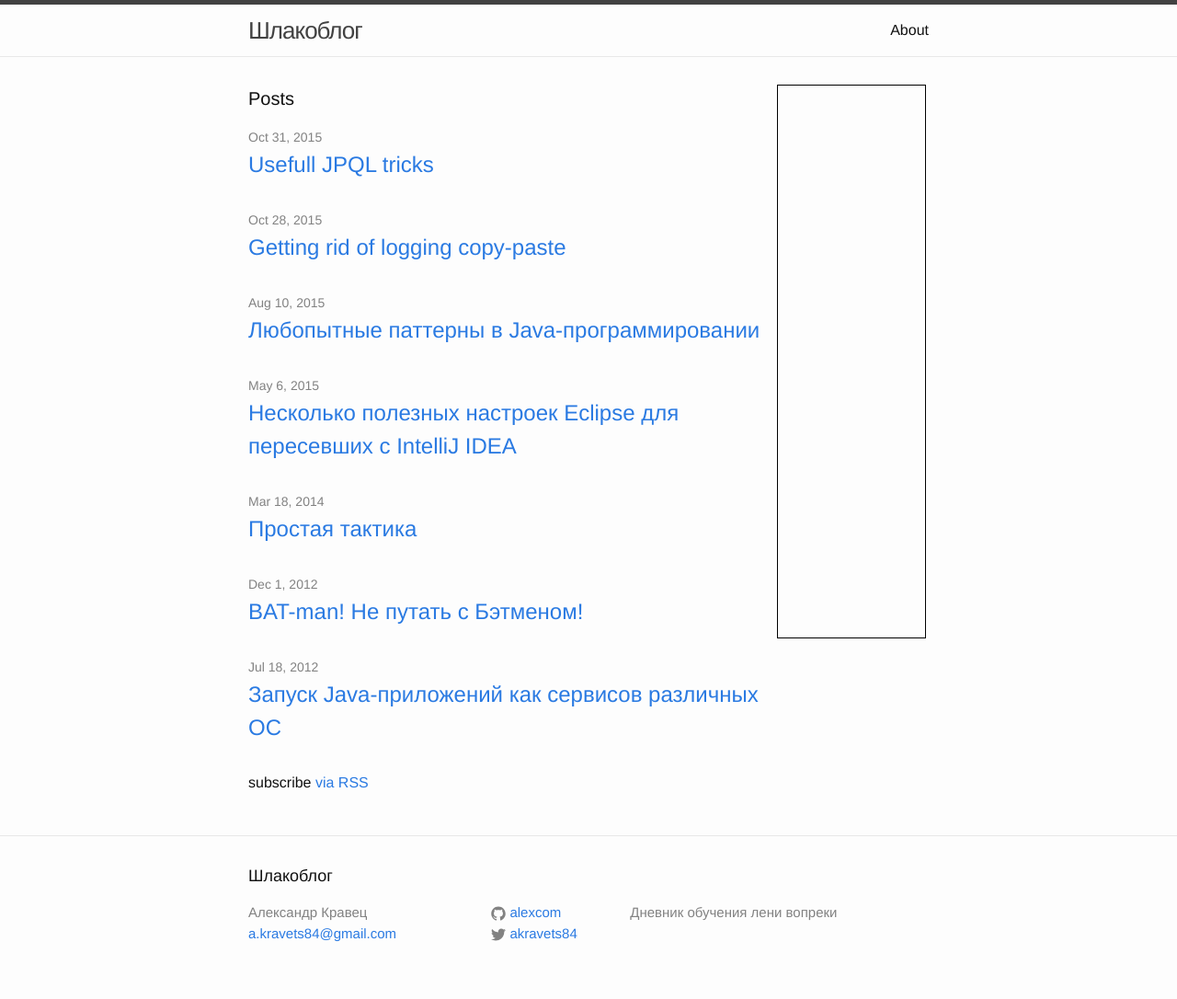
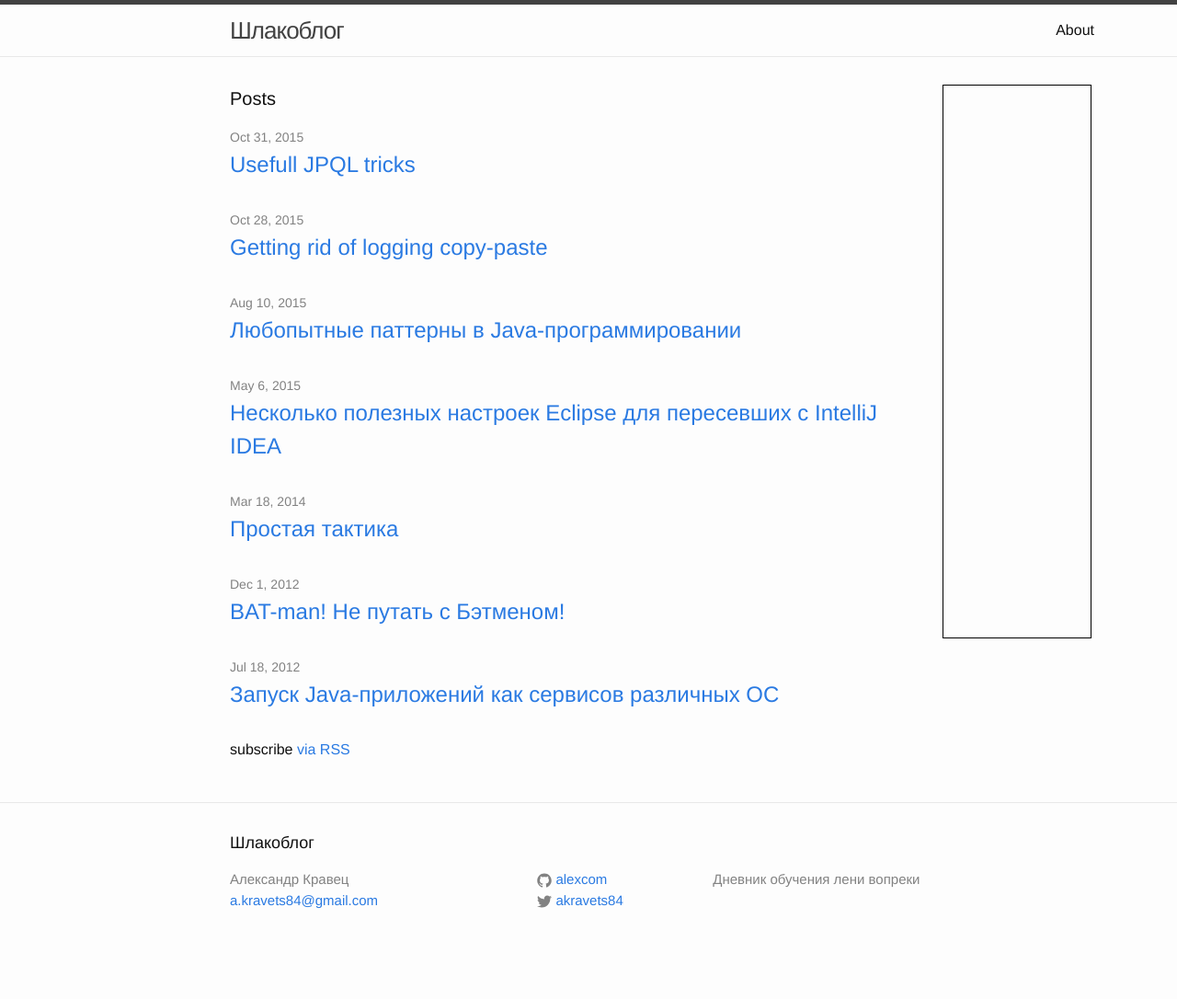
Before and after one commit to alexcom/alexcom.github.io, a Jekyll site: the page built from index.html, in a window 1280 px wide. Shown: the whole page at 92% size. Built offline with Jekyll 4.4.1, drawn with Linux system fonts in a browser that asks for light colours; after the commit the page ends 1050 px from its top, so only the background shows below that.

```diff
--- a/_sass/_base.scss
+++ b/_sass/_base.scss
@@ -153,12 +153,12 @@
  * Wrapper
  */
 .wrapper {
-    max-width: -webkit-calc(800px - (#{$spacing-unit} * 2));
-    max-width:         calc(800px - (#{$spacing-unit} * 2));
+    max-width: -webkit-calc(1000px - (#{$spacing-unit} * 2));
+    max-width:         calc(1000px - (#{$spacing-unit} * 2));
     margin-right: auto;
     margin-left: auto;
     padding-right: $spacing-unit;
-    padding-left: $spacing-unit;
+    padding-left: $spacing-unit + $ad-unit;
     @extend %clearfix;
 
     @include media-query($on-laptop) {
--- a/_sass/_layout.scss
+++ b/_sass/_layout.scss
@@ -195,7 +195,7 @@
 }
 .someads {
     float: left;
-    width: 160px;
+    width: $ad-unit;
     height: 600px;
 }
 /**
--- a/css/main.scss
+++ b/css/main.scss
@@ -12,6 +12,7 @@
 $base-line-height: 1.5;
 
 $spacing-unit:     30px;
+$ad-unit:          160px;
 
 $text-color:       #111;
 $background-color: #fdfdfd;
```
